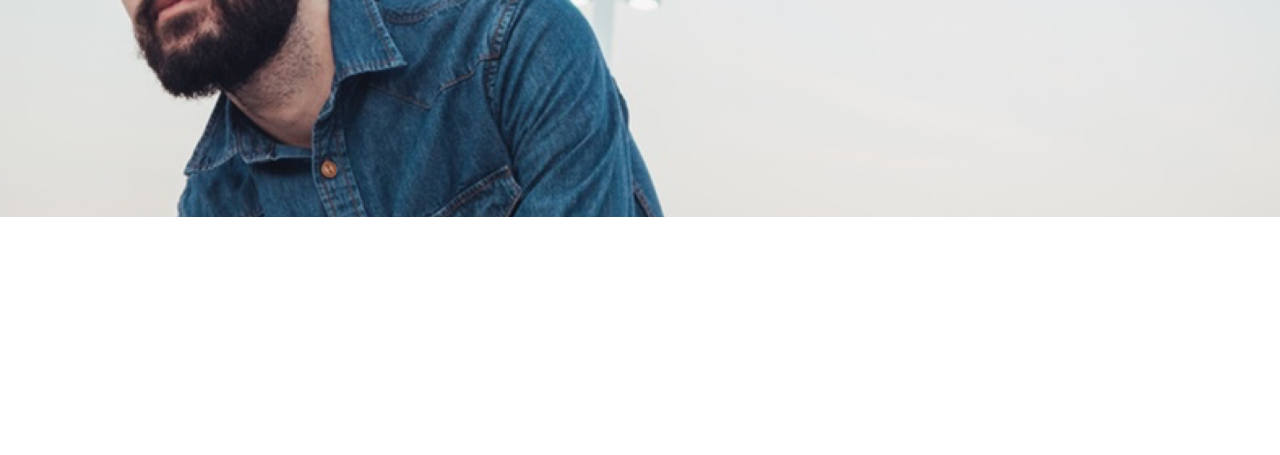
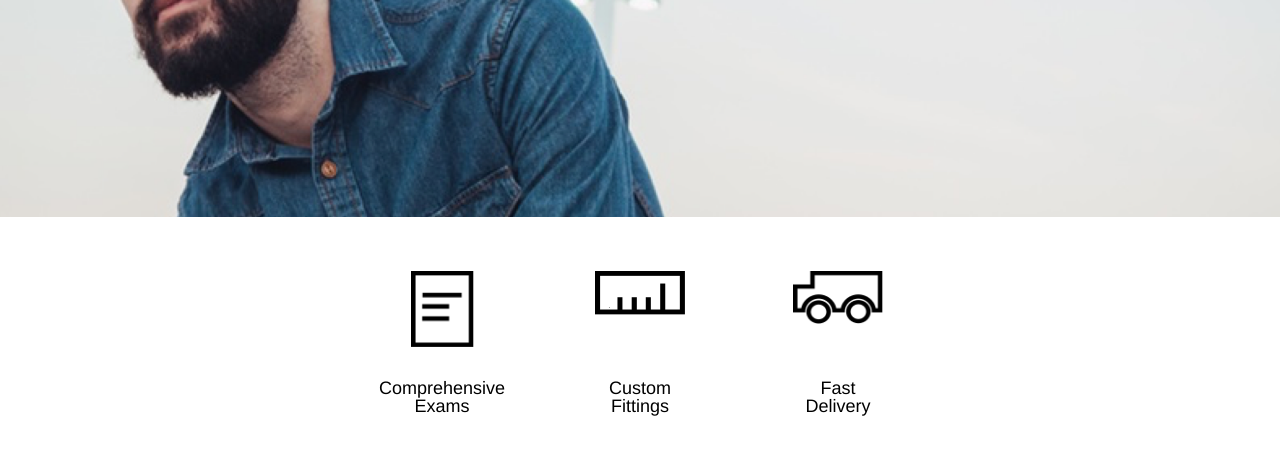
Before and after one commit to ejvkamp/TortoiseshellOptics, a plain HTML site: page index.html in a window 1280 px wide. Shown: the part 341-796 px from the top of the page. Drawn offline with Linux system fonts and the light colour scheme.

Commit message:
Added Services section with images and descriptions

```diff
--- a/index.html
+++ b/index.html
@@ -30,6 +30,34 @@
   </header>
   <!-- Body Section -->
   <body>
+    <!-- Services Section -->
+    <div class="services">
+      <div class="service exam">
+        <div class="service-image paper">
+          <img src="./resources/images/paper-icon.png" alt="Exams">
+        </div>
+        <div class="service-text">
+          <span>Comprehensive Exams</span>
+        </div>
+      </div>
+      <div class="service fitting">
+        <div class="service-image ruler">
+          <img src="./resources/images/ruler-icon.png" alt="Fittings">
+        </div>
+        <div class="service-text">
+          <span>Custom Fittings</span>
+        </div>
+      </div>
+      <div class="service delivery">
+        <div class="service-image truck">
+          <img src="./resources/images/truck-icon.png" alt="Delivery">
+        </div>
+        <div class="service-text">
+          <span>Fast Delivery</span>
+        </div>
+      </div>
+    </div>
+    <!-- TODO: Company Info Section -->
 
 
   </body>
--- a/resources/css/style.css
+++ b/resources/css/style.css
@@ -67,9 +67,34 @@ nav li {
   padding: 1.5rem 5rem;
 }
 
-/*  */
+/* Services */
 
+.services {
+  display: flex;
+  justify-content: center;
+}
 
+.service {
+  display: flex;
+  flex-direction: column;
+  justify-content: space-between;
+  align-items: center;
+  width: 5rem;
+  height: 8rem;
+  padding: 3rem;
+}
+
+.service-image.paper img {
+  width: 3.5rem;
+}
+
+.service-image img {
+  width: 5rem;
+}
+
+.service-text {
+  text-align: center;
+}
 
 /*  */
 
```
